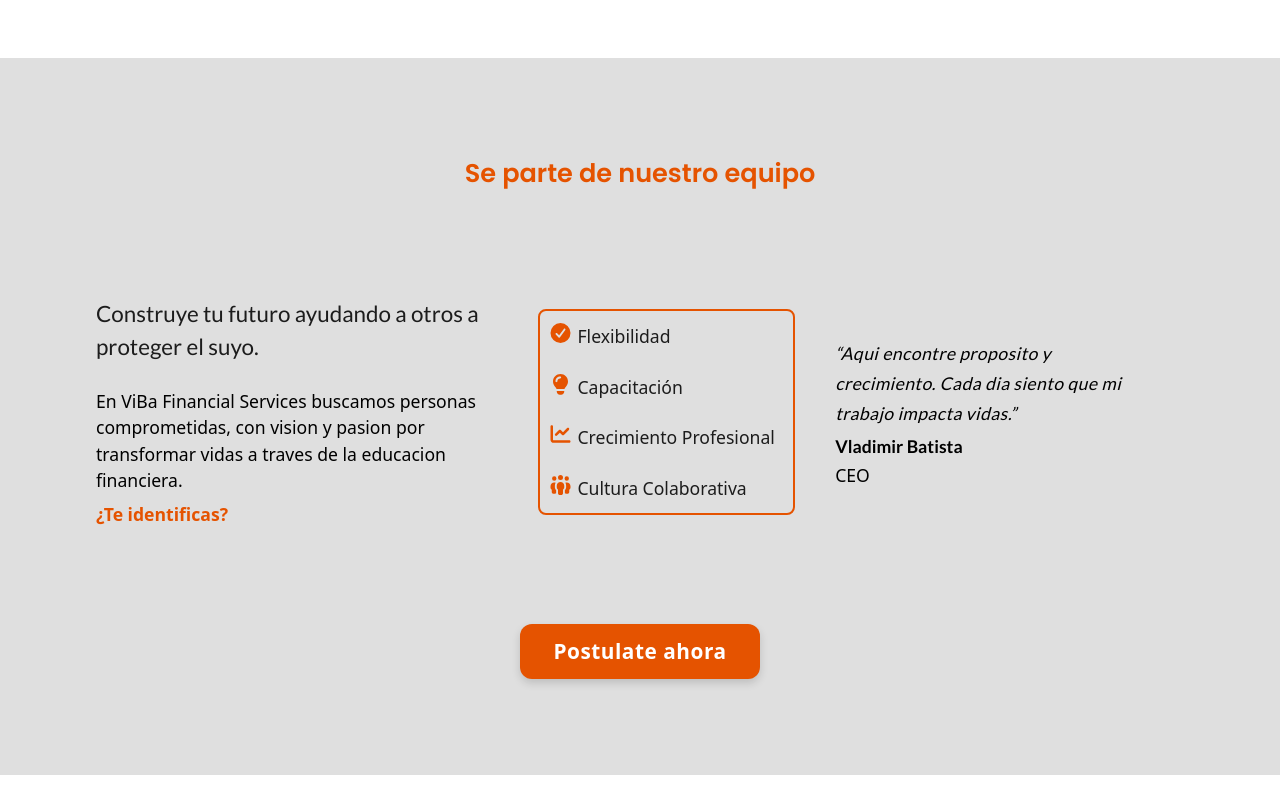
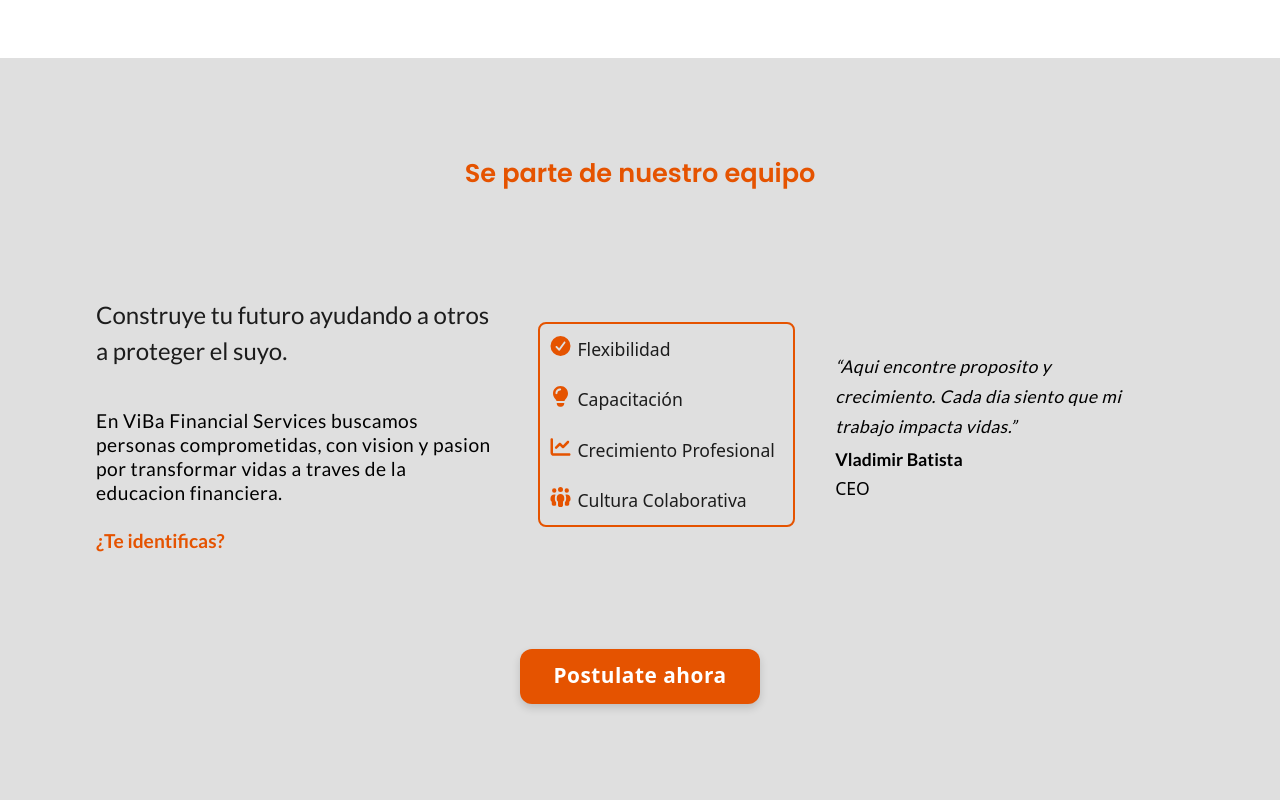
Before and after one commit to pbatista01/viba-financial-services, a React (Vite) app: page / in a window 1280 px wide. Shown: the part 5268-6068 px from the top of the page. Before the commit the page ends 6043 px from the top, so only its background shows below. Built offline with nearby package versions, Linux system fonts and the light colour scheme.

Commit message:
Changing font family for paragraphs on join us section

```diff
--- a/src/components/JoinUs.jsx
+++ b/src/components/JoinUs.jsx
@@ -5,10 +5,10 @@
         <section className="p-6 pt-24 pb-24 xl:px-24 bg-sectionBg">
             <h2 className="font-heading text-[1.4rem] xl:text-[1.6rem] 3xl:text-[2rem] text-center text-primary">Se parte de nuestro equipo</h2>
            <div className="flex flex-col lg:flex-row lg:gap-6 2xl:gap-10 3xl:gap-16 lg:px-10 lg:mt-6 2xl:mt-16 xl:px-0  lg:items-center">
-            <div className="lg:w-full xl:w-[90%] 2xl:w-[75%] flex flex-col gap-2">
-                <h3 className="font-body text-dark text-[1.25rem] lg:text-[1.18rem] xl:text-[1.25rem] 2xl:text-[1.4rem] 3xl:text-[1.7rem] mt-10">Construye tu futuro ayudando a otros a proteger el suyo.</h3>
-                <p className="text-[1.1rem] lg:text-[0.9rem] xl:text-[1.1rem] 3xl:text-[1.3rem] mt-4">En ViBa Financial Services buscamos personas comprometidas, con vision y pasion por transformar vidas a traves de la educacion financiera.</p>
-                <span className="font-bold text-[1.1rem] lg:text-[0.9rem] xl:text-[1.1rem] 3xl:text-[1.3rem] text-primary">¿Te identificas? </span>
+            <div className="lg:w-full xl:w-[90%] 2xl:w-[75%] flex flex-col gap-2 lg:gap-4 2xl:gap-6">
+                <h3 className="font-body text-dark text-[1.25rem] lg:text-[1.2rem] xl:text-[1.3rem] 2xl:text-[1.5rem] 3xl:text-[1.7rem] mt-10">Construye tu futuro ayudando a otros a proteger el suyo.</h3>
+                <p className="font-body text-[1.1rem] lg:text-base xl:text-[1.2rem] 3xl:text-[1.4rem] mt-4 tracking-wide 3xl:leading-[30px]">En ViBa Financial Services buscamos personas comprometidas, con vision y pasion por transformar vidas a traves de la educacion financiera.</p>
+                <span className="font-bold font-body text-[1.1rem] lg:text-base xl:text-[1.2rem] 3xl:text-[1.4rem] text-primary">¿Te identificas? </span>
             </div>
 
             <div className="flex flex-col gap-3 py-4 lg:py-2 2xl:py-3 2xl:gap-6 px-2 w-[200px] lg:w-[400px] 2xl:w-[500px] border-2 border-primary text-dark rounded-lg mt-10 mx-auto">
```
Also changed, not shown: 5 other files (tests, documents, lock files or other folders).
